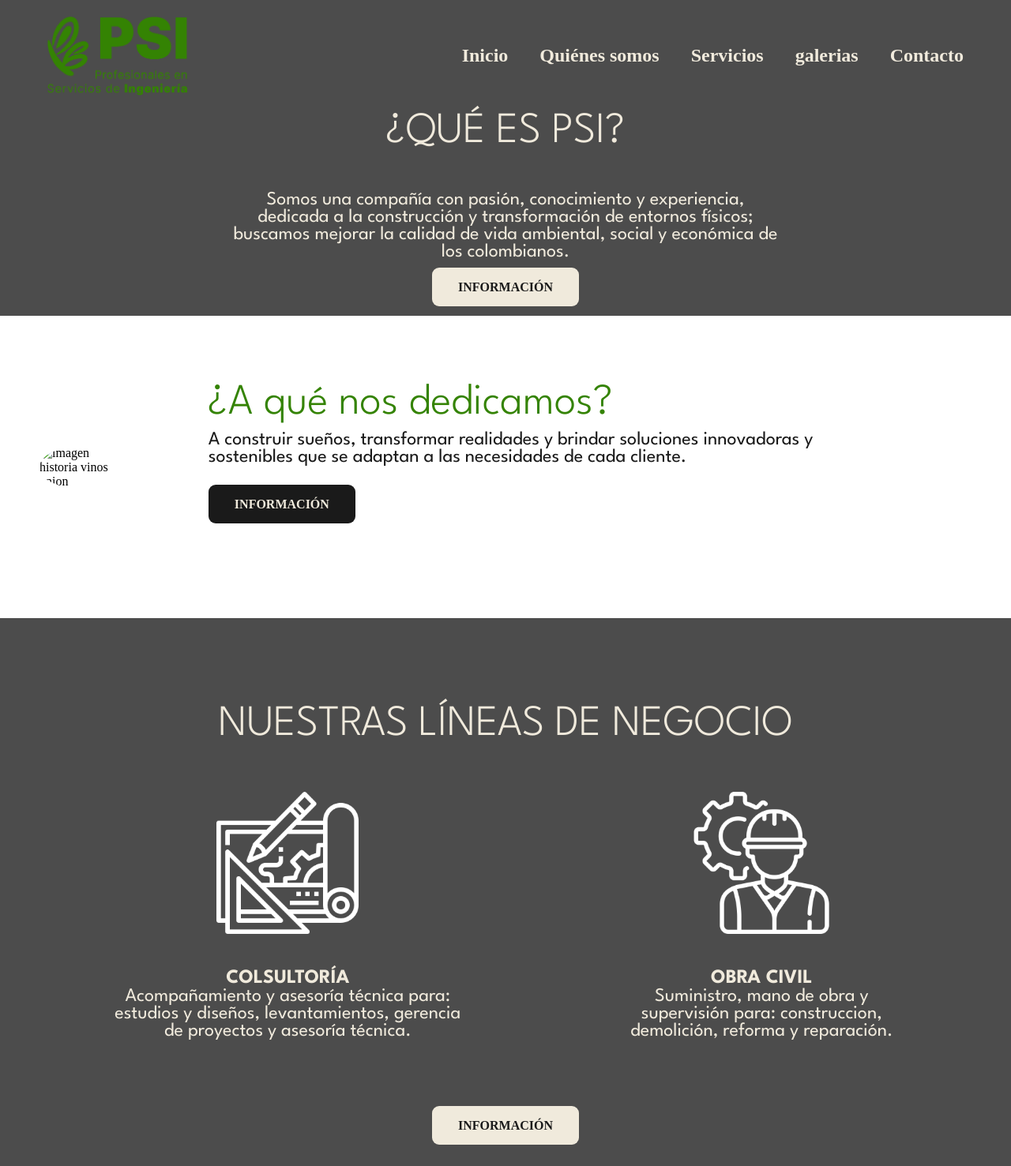
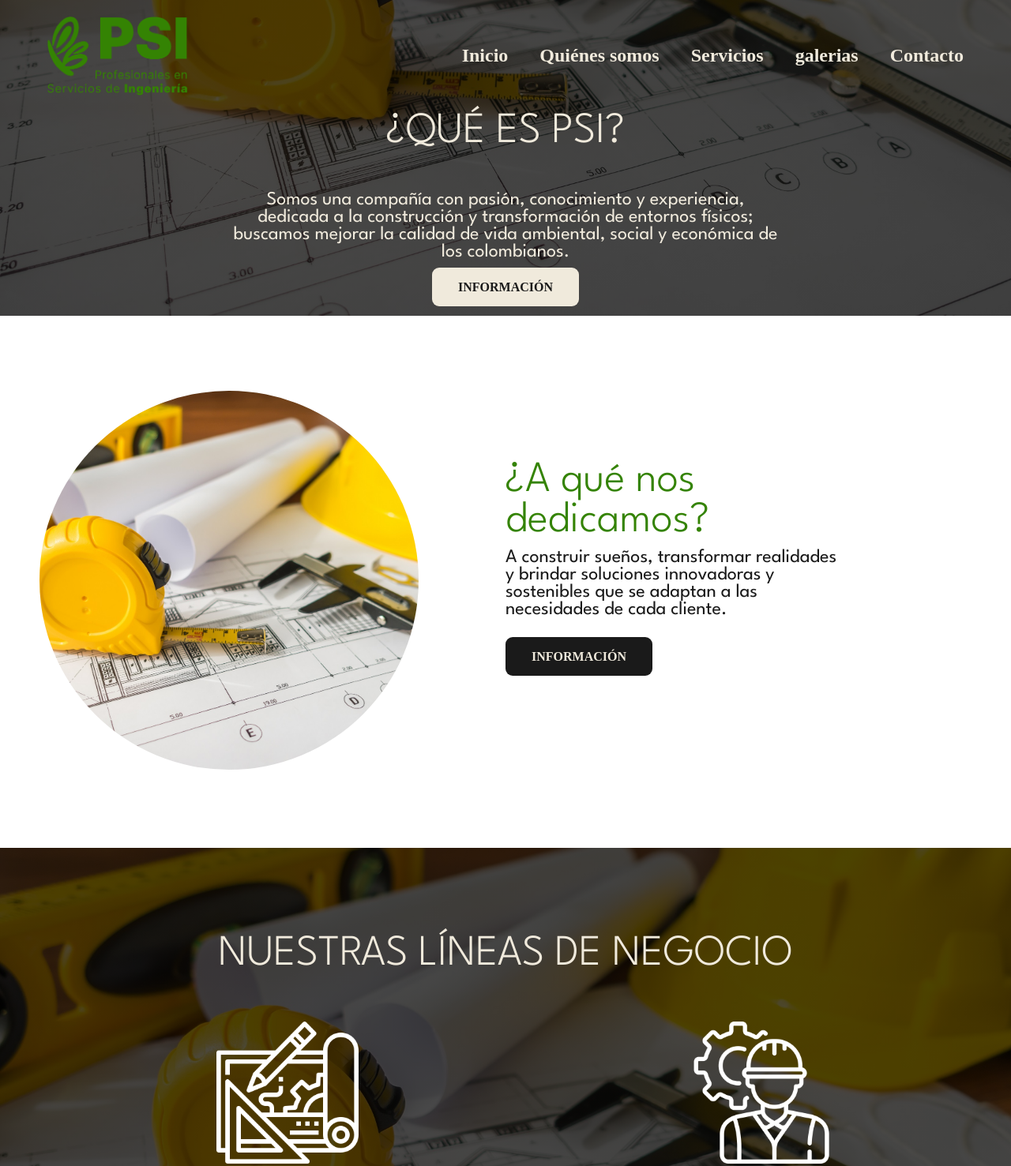
Before and after one commit to Juandavid597/psi-ingenieria-web, a plain HTML site: page index.html in a window 1280 px wide. Shown: the top 1477 px of the page at 79% size. Drawn offline with nearby package versions, Linux system fonts and the light colour scheme.

Commit message:
Modificaciones imagenes
Modificaciones imagenes

```diff
--- a/estilos1.css
+++ b/estilos1.css
@@ -77,7 +77,7 @@ p {
     background-image: linear-gradient(
         rgba(0,0,0,0.7),
         rgba(0,0,0,0.7)),
-        url(/imagenes/inicio/los-planes-de-construccion-con-casco-amarillo-y-herramientas-de-dibujo-en-bluep.jpg);
+        url(imagenes/inicio/img_inicio.jpg);
     background-position: center bottom;
     background-repeat: no-repeat;
     background-size: cover;
@@ -201,7 +201,7 @@ p {
     background-image: linear-gradient(
         rgba(0,0,0,0.7),
         rgba(0,0,0,0.7)),
-        url(los-planes-de-construccion-con-casco-amarillo-y-herramientas-de-dibujo-en-bluep.jpg);
+        url(imagenes/inicio/img_inicio.jpg);
     background-position: center bottom;
     background-repeat: no-repeat;
     background-size: cover;
@@ -284,7 +284,7 @@ p {
 }
 
 .general-2 {
-    background-image: url(imagenes/inicio/los-planes-de-construccion-con-casco-amarillo-y-herramientas-de-dibujo-en-bluep.jpg);
+    background-image: url(imagenes/inicio/img_inicio.jpg);
     background-position: center center;
     background-repeat: no-repeat;
     background-size: cover;
@@ -292,7 +292,7 @@ p {
 }
 
 .general-3 {
-    background-image: url(imagenes/inicio/los-planes-de-construccion-con-casco-amarillo-y-herramientas-de-dibujo-en-bluep.jpg);
+    background-image: url(imagenes/inicio/img_inicio.jpg);
     background-position: center center;
     background-repeat: no-repeat;
     background-size: cover;
--- a/index.html
+++ b/index.html
@@ -45,7 +45,7 @@
 
         <div class="historia-content container">
             <div class="historia-image zone-image">
-                <img src="imagenes/inicio/los-planes-de-construccion-con-casco-amarillo-y-herramientas-de-dibujo-en-bluep.jpg" alt="imagen historia vinos union">
+                <img src="imagenes/inicio/img_inicio.jpg" alt="imagen historia vinos union">
             </div>
             <div class="historia-txt">
                 <h2>¿A qué nos dedicamos?</h2>
```
